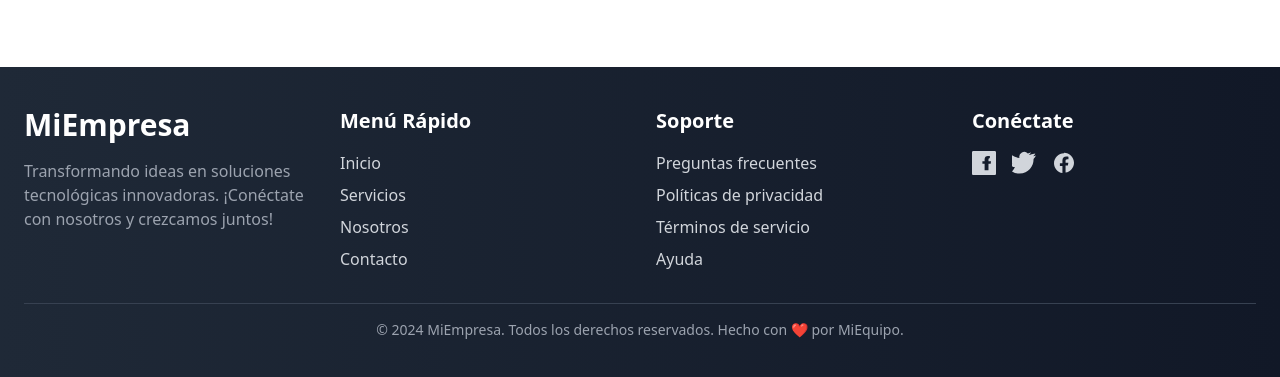
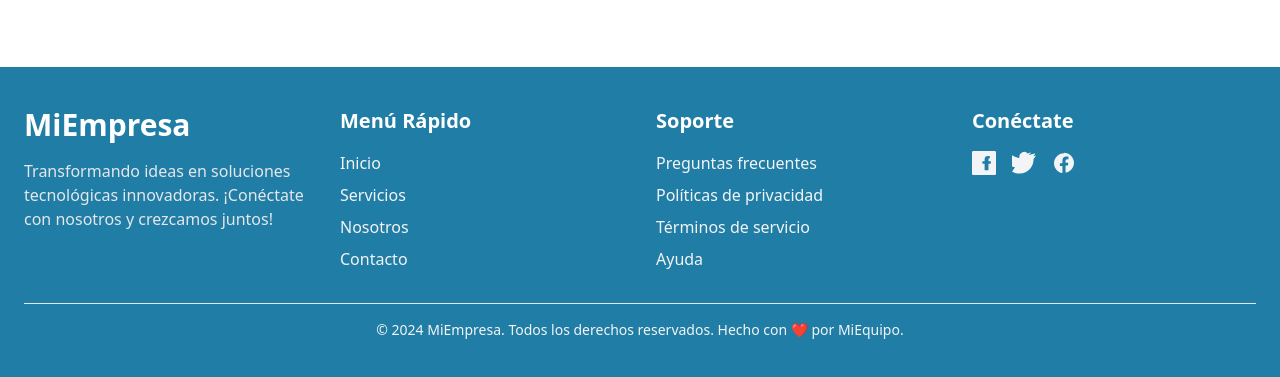
Before and after one commit to SundaySunday44/pagina-dace, an Angular app: page / in a window 1280 px wide. Shown: the part 1685-2062 px from the top of the page. Built offline with nearby package versions, Linux system fonts and the light colour scheme.

Commit message:
-adrian-color

```diff
--- a/src/app/footer/footer.component.html
+++ b/src/app/footer/footer.component.html
@@ -1,11 +1,11 @@
-<footer class="bg-gradient-to-r from-gray-800 to-gray-900 text-gray-300">
+<footer class="bg-[#207EA6] text-gray-100">
   <div class="container mx-auto px-6 py-10">
     <!-- Sección superior -->
     <div class="grid grid-cols-1 md:grid-cols-4 gap-8 text-center md:text-left">
       <!-- Logo y descripción -->
       <div>
         <h1 class="text-white text-3xl font-bold">MiEmpresa</h1>
-        <p class="mt-4 text-gray-400">
+        <p class="mt-4 text-gray-200">
           Transformando ideas en soluciones tecnológicas innovadoras. ¡Conéctate con nosotros y crezcamos juntos!
         </p>
       </div>
@@ -14,10 +14,10 @@
       <div>
         <h2 class="text-white text-xl font-semibold mb-4">Menú Rápido</h2>
         <ul class="space-y-2">
-          <li><a href="#" class="hover:text-teal-400">Inicio</a></li>
-          <li><a href="#" class="hover:text-teal-400">Servicios</a></li>
-          <li><a href="#" class="hover:text-teal-400">Nosotros</a></li>
-          <li><a href="#" class="hover:text-teal-400">Contacto</a></li>
+          <li><a href="#" class="hover:text-gray-900">Inicio</a></li>
+          <li><a href="#" class="hover:text-gray-900">Servicios</a></li>
+          <li><a href="#" class="hover:text-gray-900">Nosotros</a></li>
+          <li><a href="#" class="hover:text-gray-900">Contacto</a></li>
         </ul>
       </div>
 
@@ -25,10 +25,10 @@
       <div>
         <h2 class="text-white text-xl font-semibold mb-4">Soporte</h2>
         <ul class="space-y-2">
-          <li><a href="#" class="hover:text-teal-400">Preguntas frecuentes</a></li>
-          <li><a href="#" class="hover:text-teal-400">Políticas de privacidad</a></li>
-          <li><a href="#" class="hover:text-teal-400">Términos de servicio</a></li>
-          <li><a href="#" class="hover:text-teal-400">Ayuda</a></li>
+          <li><a href="#" class="hover:text-gray-900">Preguntas frecuentes</a></li>
+          <li><a href="#" class="hover:text-gray-900">Políticas de privacidad</a></li>
+          <li><a href="#" class="hover:text-gray-900">Términos de servicio</a></li>
+          <li><a href="#" class="hover:text-gray-900">Ayuda</a></li>
         </ul>
       </div>
 
@@ -36,17 +36,17 @@
       <div>
         <h2 class="text-white text-xl font-semibold mb-4">Conéctate</h2>
         <div class="flex justify-center md:justify-start space-x-4">
-          <a href="#" class="hover:text-teal-400">
+          <a href="#" class="hover:text-gray-900">
             <svg class="w-6 h-6" fill="currentColor" viewBox="0 0 24 24" xmlns="http://www.w3.org/2000/svg">
               <path d="M22.675 0H1.325C.593 0 0 .592 0 1.325v21.351C0 23.407.593 24 1.325 24h21.351C23.408 24 24 23.407 24 22.675V1.325C24 .592 23.408 0 22.675 0zm-3.593 7.211h-1.357c-.838 0-1.241.44-1.241 1.216v1.702h2.528l-.331 2.54h-2.197v6.51H12.61v-6.51H10.41v-2.54h2.2v-1.872c0-2.18 1.33-3.374 3.275-3.374.931 0 1.731.07 1.964.1v2.27z" />
             </svg>
           </a>
-          <a href="#" class="hover:text-teal-400">
+          <a href="#" class="hover:text-gray-900">
             <svg class="w-6 h-6" fill="currentColor" viewBox="0 0 24 24" xmlns="http://www.w3.org/2000/svg">
               <path d="M19.615 3.184a9.876 9.876 0 01-2.829.775 4.932 4.932 0 002.163-2.724 9.864 9.864 0 01-3.125 1.194 4.923 4.923 0 00-8.384 4.485 13.969 13.969 0 01-10.141-5.143 4.93 4.93 0 001.524 6.574 4.9 4.9 0 01-2.23-.616v.062a4.927 4.927 0 003.946 4.827 4.93 4.93 0 01-2.224.084 4.932 4.932 0 004.602 3.419A9.877 9.877 0 010 20.407a13.936 13.936 0 007.548 2.212c9.051 0 13.999-7.503 13.999-14.005 0-.214-.004-.428-.013-.641A9.936 9.936 0 0024 4.557a9.867 9.867 0 01-2.842.779 4.929 4.929 0 002.162-2.724z" />
             </svg>
           </a>
-          <a href="#" class="hover:text-teal-400">
+          <a href="#" class="hover:text-gray-900">
             <svg class="w-6 h-6" fill="currentColor" viewBox="0 0 24 24" xmlns="http://www.w3.org/2000/svg">
               <path d="M12 2.163C6.53 2.163 2 6.693 2 12.163c0 4.986 3.657 9.129 8.437 9.88v-6.99H7.898v-2.89h2.539V9.428c0-2.506 1.493-3.89 3.777-3.89 1.096 0 2.242.195 2.242.195v2.46h-1.26c-1.244 0-1.63.774-1.63 1.562v1.872h2.773l-.443 2.89h-2.33v6.99c4.78-.751 8.437-4.893 8.437-9.88 0-5.47-4.53-10-10-10z" />
             </svg>
@@ -56,10 +56,10 @@
     </div>
 
     <!-- Línea divisora -->
-    <div class="border-t border-gray-700 mt-8"></div>
+    <div class="border-t border-gray-200 mt-8"></div>
 
     <!-- Derechos reservados -->
-    <div class="mt-4 text-center text-gray-400 text-sm">
+    <div class="mt-4 text-center text-gray-100 text-sm">
       &copy; 2024 MiEmpresa. Todos los derechos reservados. Hecho con ❤️ por MiEquipo.
     </div>
   </div>
--- a/src/app/inicio/inicio.component.html
+++ b/src/app/inicio/inicio.component.html
@@ -87,7 +87,7 @@
   </div>
 </section>
 
-<section class="py-16 bg-blue-100">
+<section class="py-16 bg-[#4EB5CF]">
   <div class="max-w-7xl mx-auto px-6 sm:px-8 lg:px-12 text-center">
     <h2 class="text-3xl md:text-4xl font-bold text-gray-800 mb-10">NUESTROS SERVICIOS</h2>
     <div class="grid grid-cols-1 sm:grid-cols-2 lg:grid-cols-4 gap-8">
```
